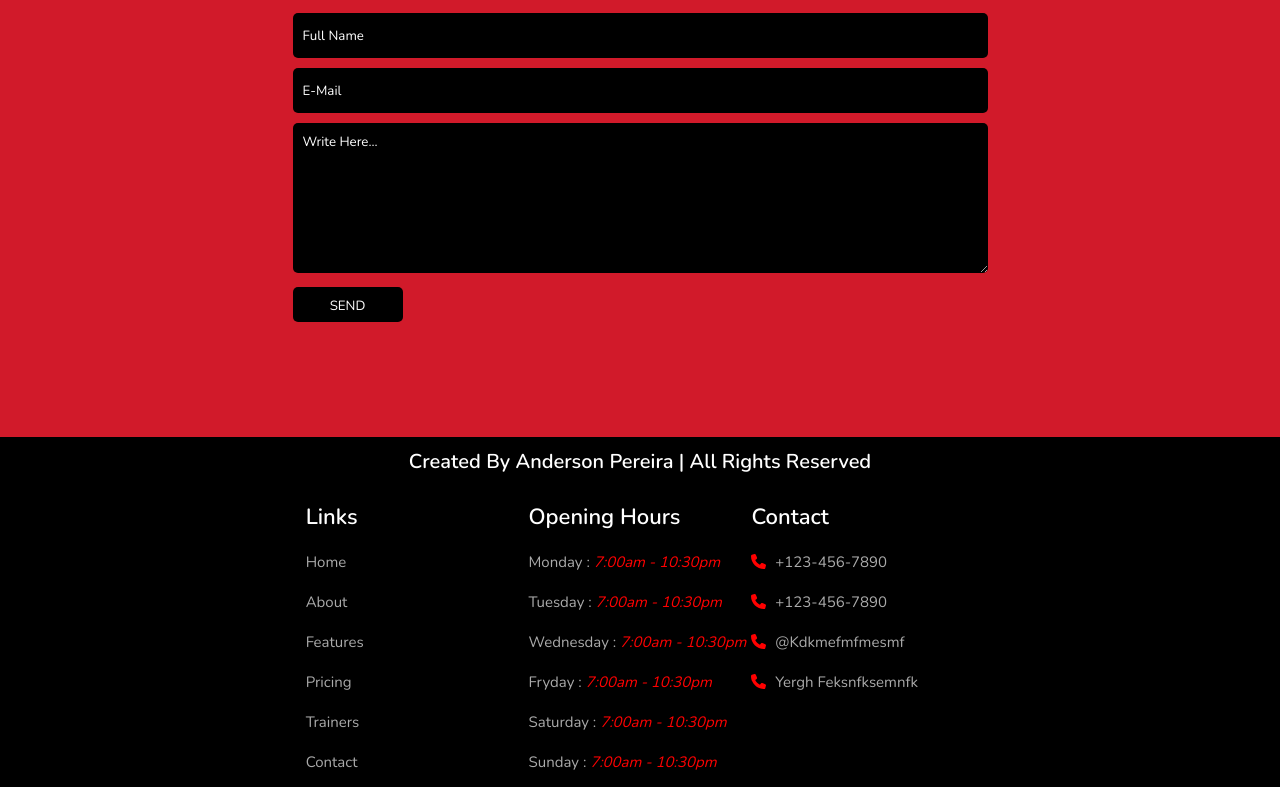
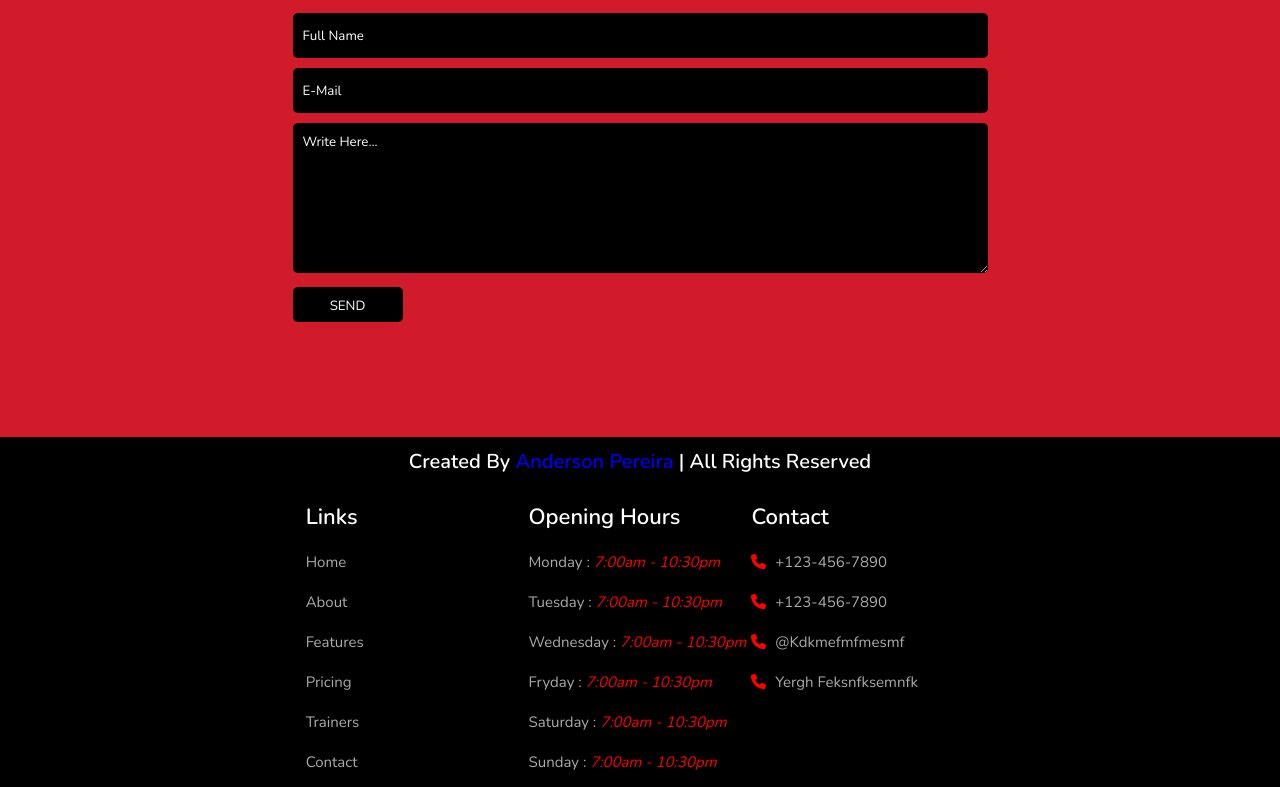
Before and after one commit to anderson-pixel/fitx, a React (Create React App) app: page / in a window 1280 px wide. Shown: the part 3892-4679 px from the top of the page. Built offline with nearby package versions, Linux system fonts and the light colour scheme.

Commit message:
checkpoint

```diff
--- a/src/components/header/Footer/footer.tsx
+++ b/src/components/header/Footer/footer.tsx
@@ -24,7 +24,7 @@ function Footer() {
         color:'white',
         lineHeight: '1.5',
         }}
-        >Created by <span>Anderson Pereira</span> | all rights reserved</h3>
+        >Created by <span><a href='https://github.com/anderson-pixel'>Anderson Pereira</a></span> | all rights reserved</h3>
       </div>
 
     <div className="box-container">
```
